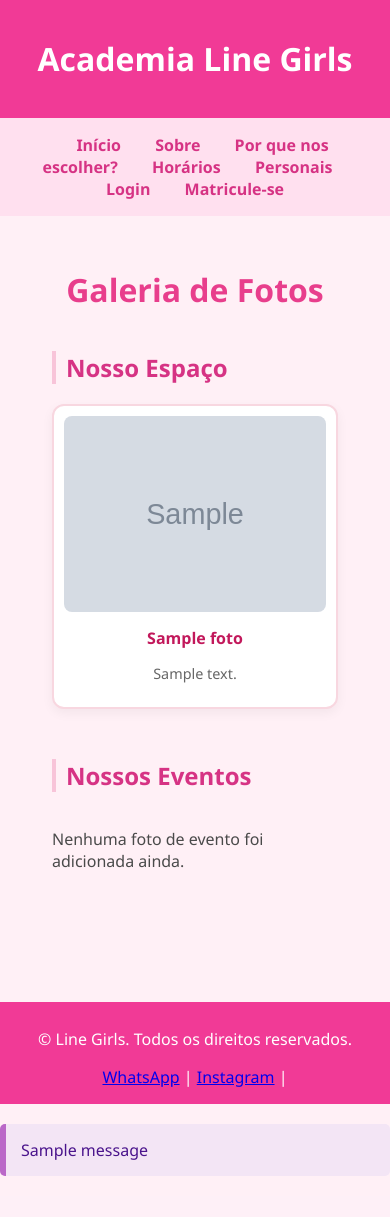
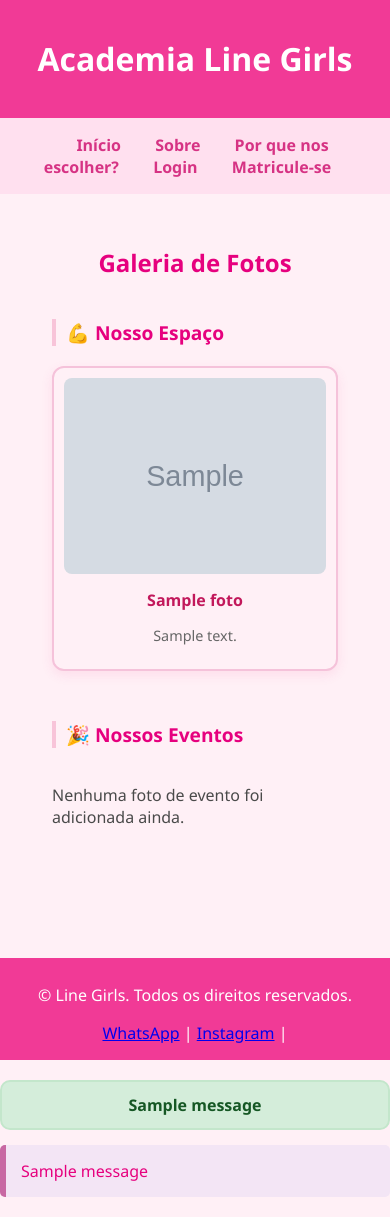
Before and after one commit to lannyvieira/line-girls, a Django app: page /galeria/ in a window 390 px wide. Before the commit the page ends 1176 px from the top, so only its background shows below. Run offline with Django 5.2, Linux system fonts and the light colour scheme; tables that the repository leaves empty hold one stand-in row (values such as "Sample post"); grey boxes marked "Sample" are stand-in pictures; one stand-in notice (Sample message) is shown; parts of the project's set-up code (start-up, migrations or seed data) failed here and were passed over.

Commit message:
Atualizações no projeto: ajustes de views e templates

```diff
--- a/academia/admin.py
+++ b/academia/admin.py
@@ -1,10 +1,6 @@
 from django.contrib import admin
-from .models import Matricula, Horario, PersonalTrainer
-from .models import FotoGaleria
+from .models import Matricula
 from .models import Foto
 
 admin.site.register(Matricula)
-admin.site.register(Horario)
-admin.site.register(PersonalTrainer)
-admin.site.register(FotoGaleria)
 admin.site.register(Foto)
--- a/academia/models.py
+++ b/academia/models.py
@@ -15,31 +15,6 @@ class Matricula(models.Model):
     def __str__(self):
         return f"{self.user.username} - {self.plano}"
 
-class Horario(models.Model):
-    atividade = models.CharField(max_length=100)
-    dia_semana = models.CharField(max_length=10, choices=[
-        ('segunda', 'Segunda'),
-        ('terca', 'Terça'),
-        ('quarta', 'Quarta'),
-        ('quinta', 'Quinta'),
-        ('sexta', 'Sexta'),
-        ('sabado', 'Sábado')
-    ])
-    horario = models.TimeField()
-
-    def __str__(self):
-        return f"{self.atividade} - {self.dia_semana.title()} às {self.horario.strftime('%H:%M')}"
-
-class PersonalTrainer(models.Model):
-    nome = models.CharField(max_length=100)
-    especialidade = models.CharField(max_length=100)
-    bio = models.TextField()
-    foto = models.ImageField(upload_to='personals/', blank=True, null=True)
-    whatsapp = models.CharField(max_length=20)
-
-    def __str__(self):
-        return self.nome
-
 
 CATEGORIAS = [
     ('academia', 'Academia'),
--- a/academia/templates/academia/base.html
+++ b/academia/templates/academia/base.html
@@ -91,6 +91,38 @@
             .titulo {
                 font-size: 1.5rem;
             }
+
+            .mensagens {
+                margin: 20px auto;
+                max-width: 600px;
+                padding: 0 20px;
+            }
+
+            .alert {
+                padding: 12px 18px;
+                border-radius: 10px;
+                margin-bottom: 15px;
+                font-weight: bold;
+                text-align: center;
+            }
+
+            .alert.success {
+                background-color: #d4edda;
+                color: #155724;
+                border: 2px solid #c3e6cb;
+            }
+
+            .alert.error {
+                background-color: #f8d7da;
+                color: #721c24;
+                border: 2px solid #f5c6cb;
+            }
+
+            .alert.info {
+                background-color: #d1ecf1;
+                color: #0c5460;
+                border: 2px solid #bee5eb;
+            }
         }
     </style>
 </head>
@@ -107,8 +139,6 @@
         <a href="{% url 'home' %}">Início</a>
         <a href="{% url 'sobre' %}">Sobre</a>
         <a href="{% url 'porque' %}">Por que nos escolher?</a>
-        <a href="{% url 'horarios' %}">Horários</a>
-        <a href="{% url 'personals' %}">Personais</a>
         {% if user.is_authenticated %}
         <a href="{% url 'dashboard' %}">Minha Conta</a>
         <a href="{% url 'logout' %}">Sair</a>
@@ -130,10 +160,12 @@
         <a href="https://www.instagram.com/academia_linegirls?igsh=Nmxxbmkyd3FjMWFm" target="_blank">Instagram</a> |
     </footer>
     {% if messages %}
+    <div class="mensagens"></div>
     <div style="max-width: 600px; margin: 20px auto;">
         {% for message in messages %}
+        <div class="alert {{ message.tags }}">{{ message }}</div>
         <div
-            style="background-color: #f3e5f5; color: #4a148c; padding: 15px; border-left: 6px solid #ba68c8; border-radius: 5px; margin-bottom: 10px;">
+            style="background-color: #f3e5f5; color: #e6007e; padding: 15px; border-left: 6px solid #c868a3; border-radius: 5px; margin-bottom: 10px;">
             {{ message }}
         </div>
         {% endfor %}
--- a/academia/templates/academia/dashboard.html
+++ b/academia/templates/academia/dashboard.html
@@ -12,8 +12,6 @@
         <p><strong>Data da matrícula:</strong> {{ matricula.data_matricula }}</p>
 
         <div style="margin-top: 20px;">
-            <a href="{% url 'horarios' %}"><button>Ver horários disponíveis</button></a>
-            <a href="{% url 'personals' %}"><button style="margin-left: 10px;">Conhecer personal trainers</button></a>
             <a href="{% url 'editar_matricula' %}">
     <button style="margin-top: 10px;">Editar matrícula</button>
 </a>
@@ -23,7 +21,7 @@
 
     <div style="text-align: center; margin-top: 30px;">
         <a href="{% url 'logout' %}">
-            <button style="background-color: #ccc; color: #333;">Sair da conta</button>
+            <button style="background-color: #e6007e; color: #f0e1ea;">Sair da conta</button>
         </a>
     </div>
 {% endblock %}
--- a/academia/templates/academia/galeria.html
+++ b/academia/templates/academia/galeria.html
@@ -5,7 +5,7 @@
 <h2 class="titulo">Galeria de Fotos</h2>
 
 <section class="bloco">
-    <h3 class="subtitulo">Nosso Espaço</h3>
+    <h3 class="subtitulo">💪 Nosso Espaço</h3>
     <div class="galeria">
         {% for foto in fotos_academia %}
         <div class="foto-card">
@@ -22,7 +22,7 @@
 </section>
 
 <section class="bloco">
-    <h3 class="subtitulo">Nossos Eventos</h3>
+    <h3 class="subtitulo">🎉 Nossos Eventos</h3>
     <div class="galeria">
         {% for foto in fotos_eventos %}
         <div class="foto-card">
@@ -41,47 +41,70 @@
 <style>
     .titulo {
         text-align: center;
-        color: #e83e8c;
+        color: #e6007e;
         margin-top: 20px;
         font-size: 2rem;
     }
+
     .subtitulo {
-        color: #d63384;
+        color: #e6007e;
         margin-bottom: 10px;
         font-size: 1.5rem;
         border-left: 4px solid #f8c4d9;
         padding-left: 10px;
     }
+
     .bloco {
         margin: 40px 20px;
     }
+
     .galeria {
         display: grid;
         grid-template-columns: repeat(auto-fit, minmax(250px, 1fr));
         gap: 20px;
         padding: 10px 0;
     }
+
     .foto-card {
-        background: #fff;
-        border: 2px solid #f8d7e0;
+        background: #fff0f6;
+        border: 2px solid #f5c2da;
         border-radius: 12px;
-        box-shadow: 0 4px 12px rgba(0,0,0,0.05);
+        box-shadow: 0 4px 12px rgba(232, 62, 140, 0.1);
         overflow: hidden;
         padding: 10px;
         text-align: center;
+        transition: transform 0.3s ease;
     }
+
     .foto-card img {
         width: 100%;
         height: auto;
         border-radius: 8px;
+        transition: transform 0.3s ease;
     }
+
+    .foto-card:hover img {
+        transform: scale(1.05);
+    }
+
     .foto-card h3 {
         margin: 10px 0 5px;
         color: #c2185b;
     }
+
     .foto-card p {
         color: #666;
         font-size: 0.9em;
     }
+
+    @media (max-width: 480px) {
+        .titulo {
+            font-size: 1.5rem;
+        }
+
+        .subtitulo {
+            font-size: 1.2rem;
+        }
+    }
 </style>
 {% endblock %}
--- a/academia/templates/academia/landing.html
+++ b/academia/templates/academia/landing.html
@@ -55,7 +55,7 @@
     </p>
 
     <div style="margin: 30px 0;">
-        <h3>🎁 Promoção exclusiva: <span style="color: #e83e8c;">10% de desconto</span> na primeira matrícula com o cupom <strong>LANNY10</strong></h3>
+        <h3>🎁 Promoção exclusiva: <span style="color: #e6007e;">10% de desconto</span> na primeira matrícula com o cupom <strong>LANNY10</strong></h3>
     </div>
 
     <a href="{% url 'registrar' %}">
--- a/academia/templates/academia/login.html
+++ b/academia/templates/academia/login.html
@@ -5,7 +5,7 @@
   <form method="post">
     {% csrf_token %}
     {{ form.as_p }}
-    <button type="submit" style="background-color:#e75480; color:white; padding:10px; border:none; border-radius:4px;">Entrar</button>
+    <button type="submit" style="background-color:#e6007e; color:white; padding:10px; border:none; border-radius:4px;">Entrar</button>
   </form>
 
   <p>Não tem conta? <a href="{% url 'registrar' %}">Matricule-se agora</a></p>
--- a/academia/templates/academia/registrar.html
+++ b/academia/templates/academia/registrar.html
@@ -5,6 +5,6 @@
   <form method="post">
     {% csrf_token %}
     {{ form.as_p }}
-    <button type="submit" style="background-color:#e75480; color:white; padding:10px; border:none; border-radius:4px;">Registrar</button>
+    <button type="submit" style="background-color:#e6007e; color:white; padding:10px; border:none; border-radius:4px;">Registrar</button>
   </form>
 {% endblock %}
--- a/academia/urls.py
+++ b/academia/urls.py
@@ -1,9 +1,7 @@
 from django.urls import path
-from . import views
-from .views import editar_matricula
-from .views import landing_page
 from django.conf import settings
 from django.conf.urls.static import static
+from . import views
 
 urlpatterns = [
     path('', views.home, name='home'),
@@ -14,10 +12,11 @@ urlpatterns = [
     path('login/', views.login_view, name='login'),
     path('logout/', views.logout_view, name='logout'),
     path('dashboard/', views.dashboard, name='dashboard'),
-    path('horarios/', views.horarios, name='horarios'),
-    path('personals/', views.personals, name='personals'),
     path('editar-matricula/', views.editar_matricula, name='editar_matricula'),
     path('promo/', views.landing_page, name='landing'),
-     path('galeria/', views.galeria, name='galeria')
+    path('galeria/', views.galeria, name='galeria')
 
-] + static(settings.MEDIA_URL, document_root=settings.MEDIA_ROOT)
+]
+
+if settings.DEBUG:
+    urlpatterns += static(settings.MEDIA_URL, document_root=settings.MEDIA_ROOT)
--- a/academia/views.py
+++ b/academia/views.py
@@ -3,9 +3,8 @@ from django.contrib.auth import login, authenticate, logout
 from django.contrib.auth.forms import AuthenticationForm
 from django.contrib.auth.decorators import login_required
 from .forms import RegistroAlunaForm, MatriculaForm
-from .models import Matricula, Horario, PersonalTrainer
+from .models import Matricula
 from django.contrib import messages
-from .models import FotoGaleria
 from .models import Foto
 
 def home(request):
@@ -31,23 +30,33 @@ def registrar_aluna(request):
 
 @login_required
 def matricula(request):
+    print("Entrou na view de matrícula")  # debug
+
     try:
         Matricula.objects.get(user=request.user)
+        print("Usuário já possui matrícula")
         return redirect('dashboard')
     except Matricula.DoesNotExist:
-        pass
+        print("Usuário ainda não possui matrícula")
 
     if request.method == 'POST':
+        print("Recebido POST com dados:", request.POST)
         form = MatriculaForm(request.POST)
         if form.is_valid():
+            print("Formulário válido")
             matricula = form.save(commit=False)
             matricula.user = request.user
             matricula.save()
-            messages.success(request, 'Matrícula efetuada com sucesso! Seja bem-vinda')
             return redirect('dashboard')
+        else:
+            print("Formulário inválido:", form.errors)
+
     else:
         form = MatriculaForm()
+
     return render(request, 'academia/matricula.html', {'form': form})
+
+
 
 def login_view(request):
     if request.method == 'POST':
@@ -70,17 +79,6 @@ def logout_view(request):
 def dashboard(request):
     matricula = Matricula.objects.get(user=request.user)
     return render(request, 'academia/dashboard.html', {'matricula': matricula})
-
-def horarios(request):
-    horarios = Horario.objects.all()
-    return render(request, 'academia/horarios.html', {'horarios': horarios})
-
-
-
-def personals(request):
-    personals = PersonalTrainer.objects.all()
-    return render(request, 'academia/personals.html', {'personals': personals})
-
 
 @login_required
 def editar_matricula(request):
```
Also changed, not shown: academia/templates/academia/horarios.html (deleted, +0 -30 lines), academia/templates/personal.html (deleted, +0 -29 lines), linegirls/settings.py (+11 -0 lines), academia/migrations/0004_delete_fotogaleria_rename_data_envio_foto_criado_em_and_more.py (added), academia/migrations/0005_delete_horario_delete_personaltrainer.py (added), db.sqlite3, logo.png (deleted).
